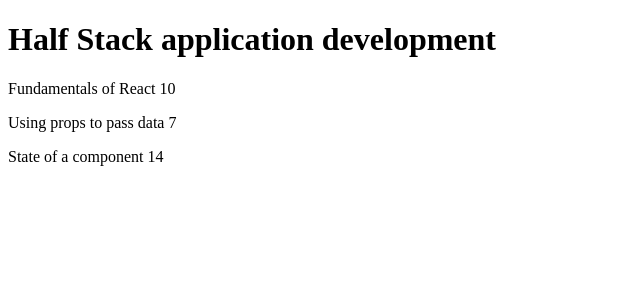
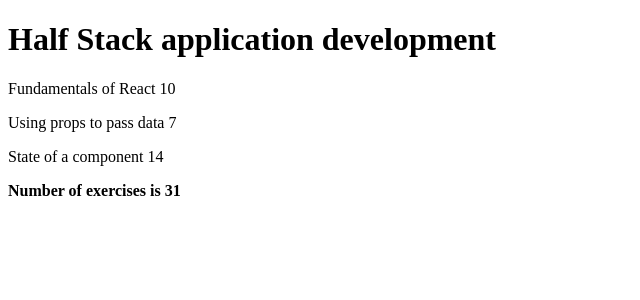
Before and after one commit to Skafishka/Full-Stack-Web-Development-2022, a React (Create React App) app in the folder Part-2/courseinfo/: page / in a window 1280 px wide. Shown: the top 300 px of the page, without its empty margins (0-640 px from the left). Built offline with nearby package versions, Linux system fonts and the light colour scheme.

Commit message:
2.2: Course information step7

```diff
--- a/Part-2/courseinfo/src/App.js
+++ b/Part-2/courseinfo/src/App.js
@@ -21,7 +21,7 @@
 const Total = (props) => {
   return (
     <>
-      <p>Number of exercises is {props.parts[0].exercises + props.parts[1].exercises + props.parts[2].exercises}</p>
+      <b>Number of exercises is {props.parts[0].exercises + props.parts[1].exercises + props.parts[2].exercises}</b>
     </>
   )
 }
@@ -31,6 +31,7 @@
     <>
      <Header course={course} />
      <Content parts={course.parts} />
+     <Total parts={course.parts} />
     </>
   )
 }
```
